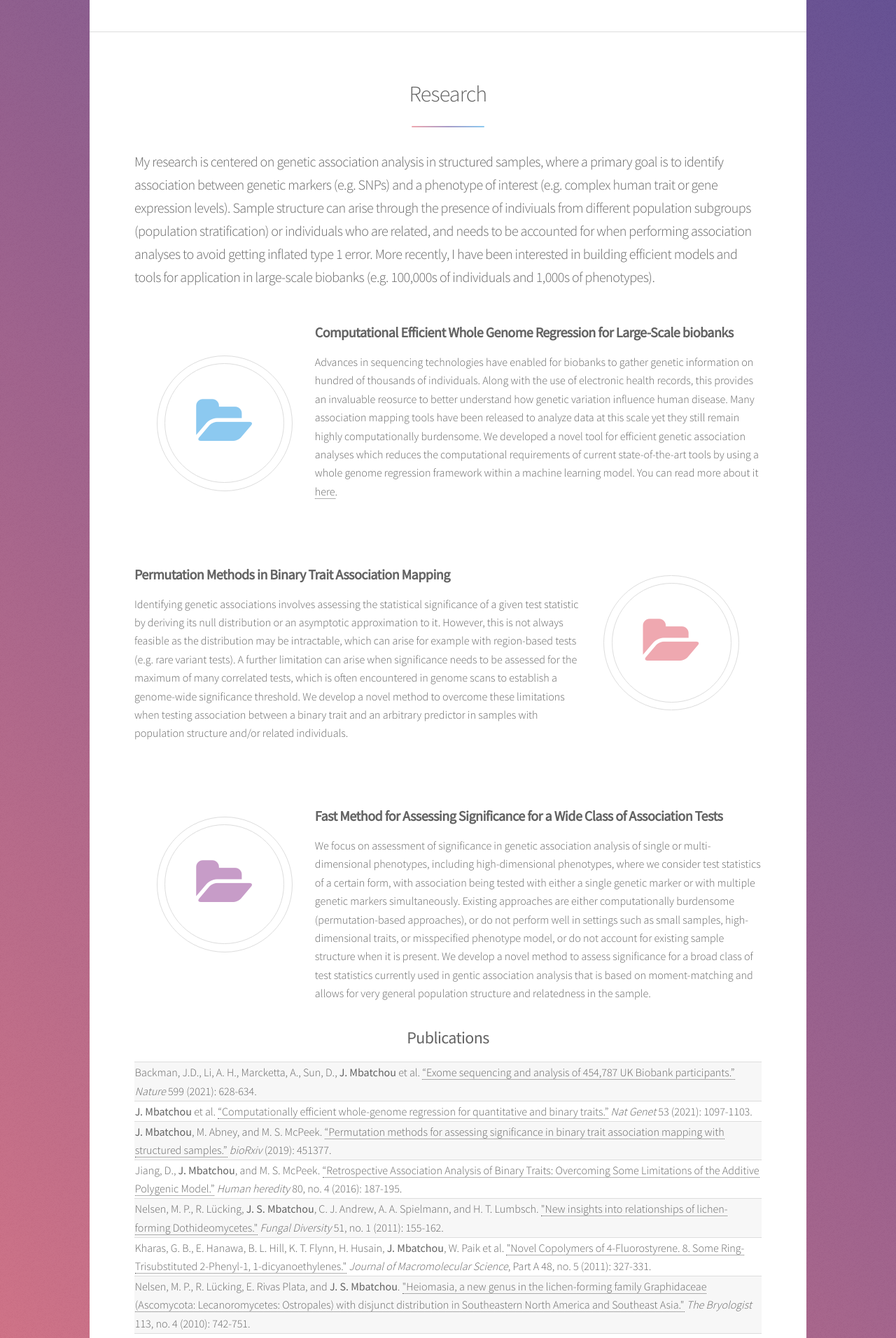
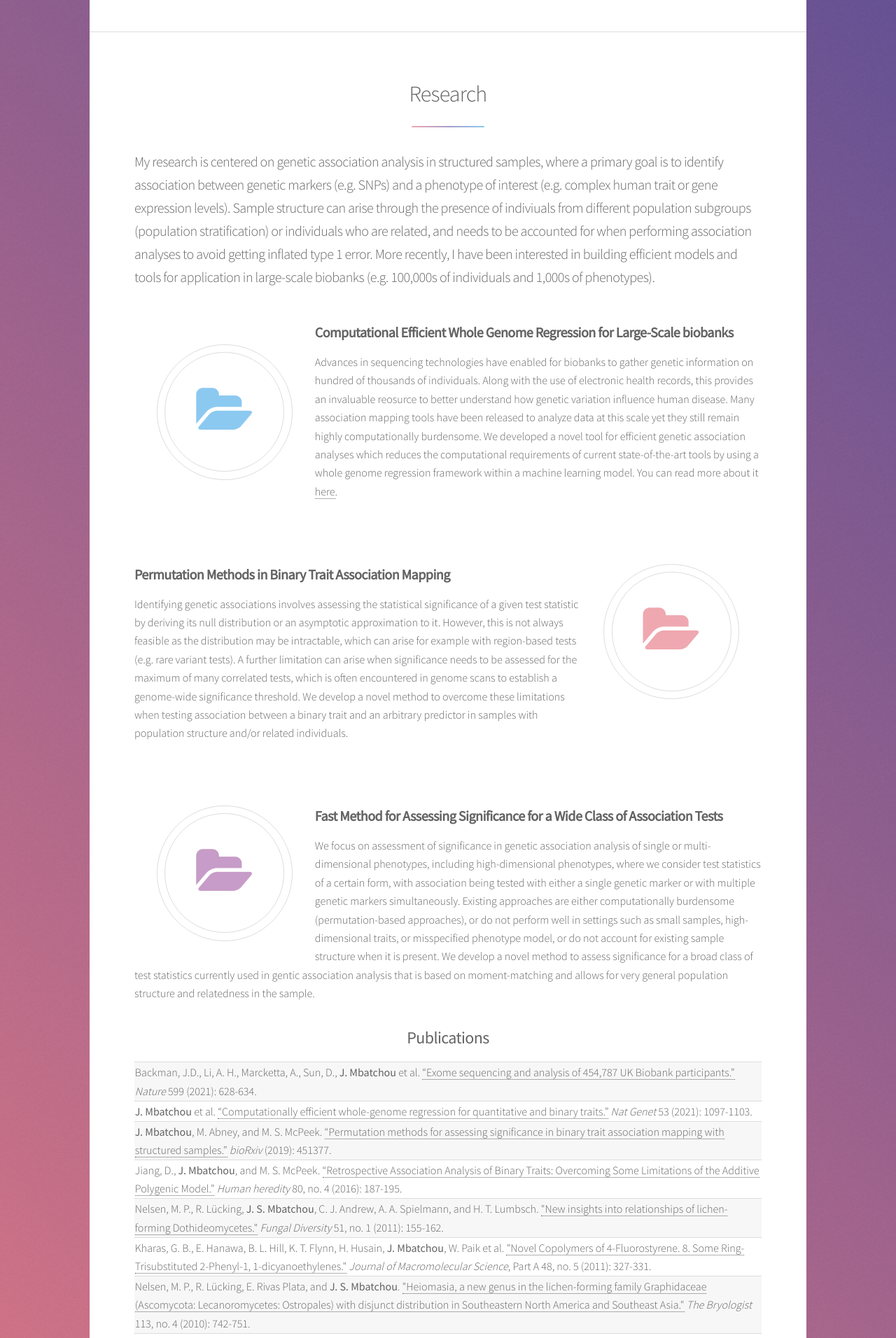
Before and after one commit to joellesophya/joellesophya.github.io, a Jekyll site: the page built from index.html, in a window 1280 px wide. Shown: the part 1010-2922 px from the top of the page at 70% size. Built offline with Jekyll 4.4.1, drawn with Linux system fonts in a browser that asks for light colours.

Commit message:
fix format

```diff
--- a/css/main.css
+++ b/css/main.css
@@ -2316,7 +2316,7 @@ input[type="radio"]:focus + label:before {
     display: inline-block;
     border-radius: 90%;
     padding: 0.65em;
-    margin: 3em 2em 3em 2em;
+    margin: 2em 2em 2em 2em;
     cursor: default;
 }
 
```
